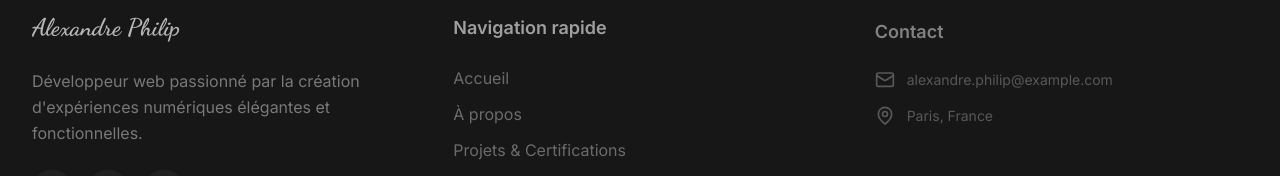
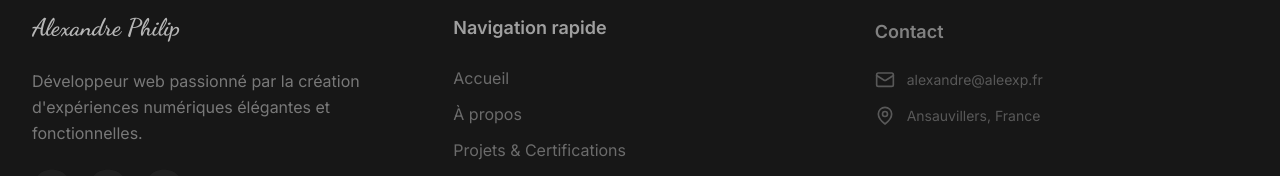
Before and after one commit to AleexFR/Portfolio-Pro, a React (Vite) app: page / in a window 1280 px wide. Shown: the part 884-1060 px from the top of the page. Built offline with nearby package versions, Linux system fonts and the light colour scheme.

Commit message:
Fix chronological order of experiences and education

```diff
--- a/src/data/portfolioData.js
+++ b/src/data/portfolioData.js
@@ -1,16 +1,16 @@
 export const personalInfo = {
   firstName: "Alexandre",
   lastName: "Philip",
-  title: "Titulaire du dernier diplôme obtenu",
+  title: "Titulaire du BTS SIO option SISR",
   description: "Développeur web passionné par la création d'expériences numériques élégantes et fonctionnelles. Spécialisé dans le développement front-end moderne avec une attention particulière portée au design et à l'expérience utilisateur.",
-  email: "alexandre.philip@example.com",
+  email: "alexandre@aleexp.fr",
   phone: "+33 6 12 34 56 78",
-  location: "Paris, France",
+  location: "Ansauvillers, France",
 };
 
 export const experiences = [
   {
-    id: 1,
+    id: 3,
     title: "Développeur Front-end Senior",
     company: "Tech Company",
     period: "2022 - Présent",
@@ -26,7 +26,7 @@ export const experiences = [
     technologies: ["JavaScript", "PHP", "MySQL", "Vue.js"]
   },
   {
-    id: 3,
+    id: 1,
     title: "Développeur Junior",
     company: "Start-up Innovante",
     period: "2019 - 2020",
@@ -37,9 +37,9 @@ export const experiences = [
 
 export const education = [
   {
-    id: 1,
-    degree: "Master en Développement Web",
-    institution: "École Supérieure d'Informatique",
+    id: 3,
+    degree: "BTS SIO [SISR]",
+    institution: "Chan",
     period: "2017 - 2019",
     description: "Spécialisation en développement web et applications mobiles. Projet de fin d'études sur les PWA.",
     isLatest: true
@@ -52,7 +52,7 @@ export const education = [
     description: "Formation fondamentale en informatique avec focus sur le développement logiciel."
   },
   {
-    id: 3,
+    id: 1,
     degree: "DUT Informatique",
     institution: "IUT de Paris",
     period: "2012 - 2014",
```
